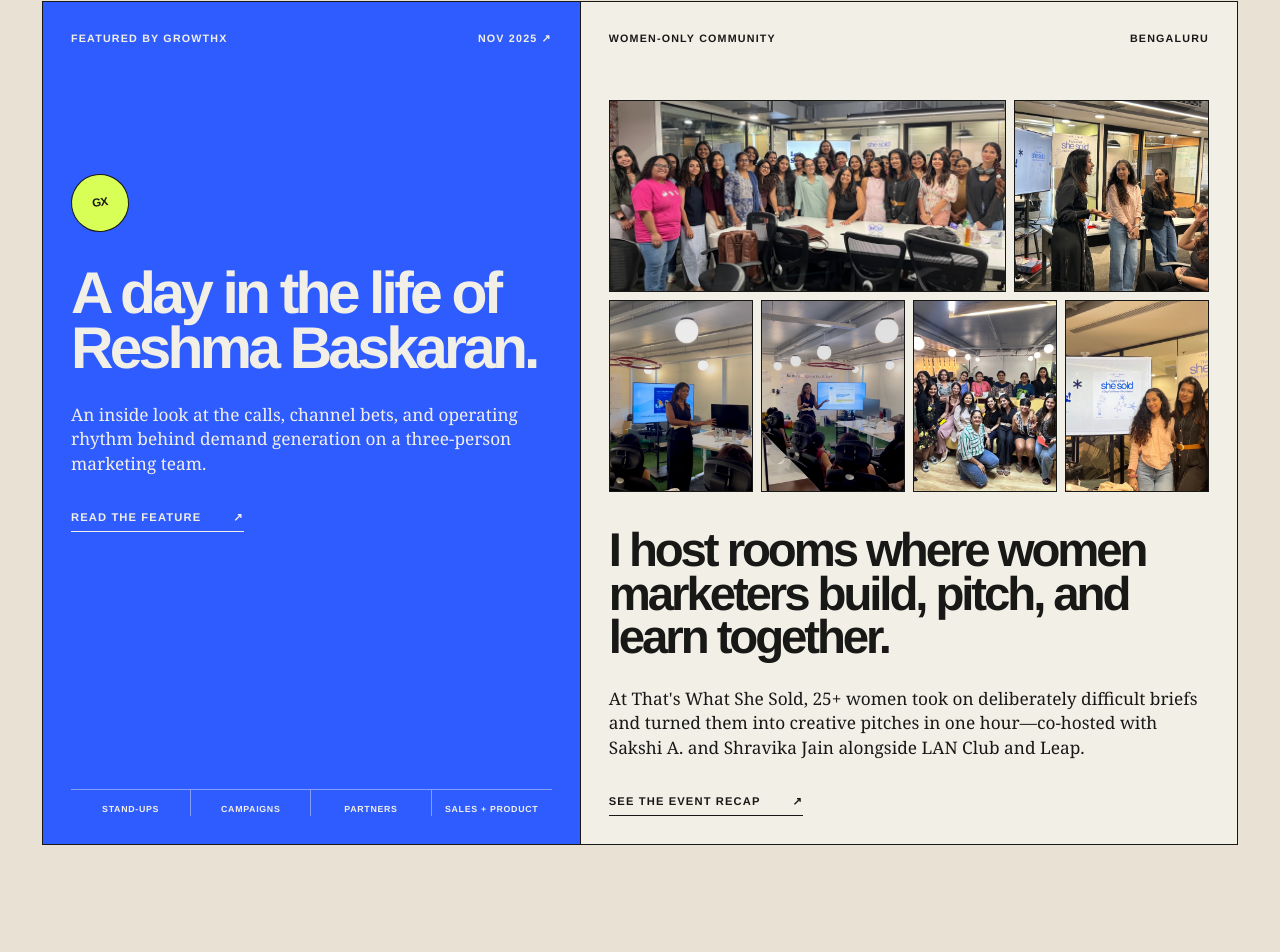
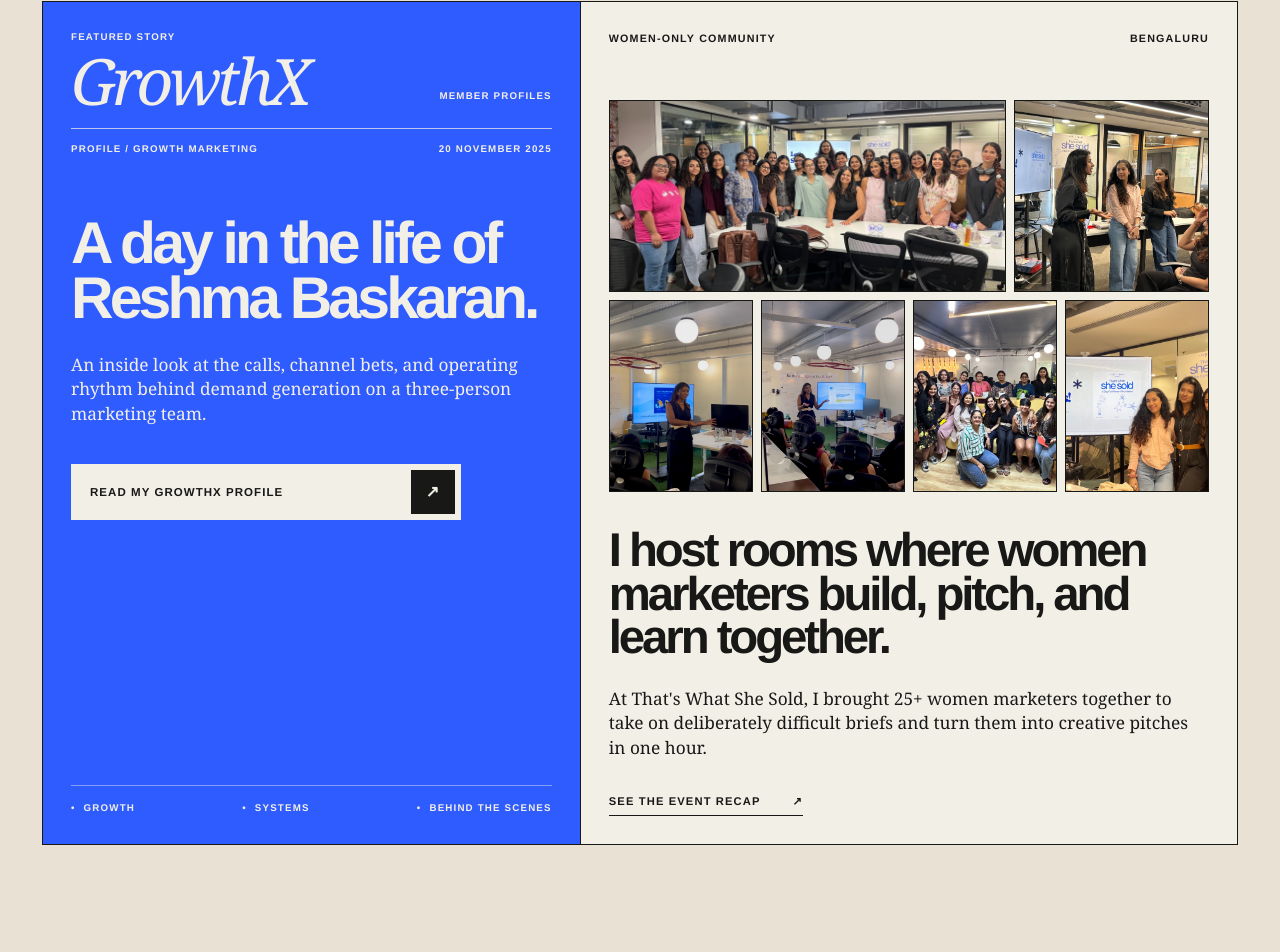
Before and after one commit to reshma-baskaran/reshma.baskaran, a Next.js app: page / in a window 1280 px wide. Shown: the part 3735-4687 px from the top of the page. Built offline with nearby package versions, Linux system fonts and the light colour scheme.

Commit message:
Refine editorial feature and community copy

```diff
--- a/app/globals.css
+++ b/app/globals.css
@@ -1034,6 +1034,11 @@
   transform: translateY(-3px);
 }
 
+.feature-story:hover .feature-cta,
+.feature-story:focus-visible .feature-cta {
+  background: var(--paper-deep);
+}
+
 .feature-story:focus-visible,
 .community-story .proof-link:focus-visible {
   outline: 3px solid var(--acid);
@@ -1050,25 +1055,52 @@
 }
 
 .feature-story-copy {
-  margin: auto 0;
+  margin: 60px 0 auto;
   max-width: 560px;
 }
 
-.feature-mark {
-  align-items: center;
-  background: var(--acid);
-  border: 1px solid var(--ink);
-  border-radius: 50%;
-  color: var(--ink);
+.feature-masthead {
+  align-items: end;
+  border-bottom: 1px solid rgba(242, 239, 231, 0.72);
+  display: grid;
+  gap: 10px 18px;
+  grid-template-columns: 1fr auto;
+  padding-bottom: 22px;
+}
+
+.feature-masthead strong {
+  font-family: var(--serif);
+  font-size: clamp(2.8rem, 5vw, 5.4rem);
+  font-style: italic;
+  font-weight: 400;
+  grid-column: 1;
+  letter-spacing: -0.07em;
+  line-height: 0.8;
+}
+
+.feature-overline,
+.feature-edition,
+.feature-dateline,
+.feature-footer {
+  font-size: 0.61rem;
+  font-weight: 900;
+  letter-spacing: 0.12em;
+  text-transform: uppercase;
+}
+
+.feature-overline {
+  grid-column: 1 / 3;
+}
+
+.feature-edition {
+  grid-column: 2;
+  padding-bottom: 2px;
+}
+
+.feature-dateline {
   display: flex;
-  font-size: 0.72rem;
-  font-weight: 900;
-  height: 58px;
-  justify-content: center;
-  letter-spacing: -0.04em;
-  margin-bottom: 34px;
-  transform: rotate(-8deg);
-  width: 58px;
+  justify-content: space-between;
+  padding-top: 13px;
 }
 
 .feature-story h3,
@@ -1088,6 +1120,35 @@
   max-width: 600px;
 }
 
+.feature-cta {
+  align-items: center;
+  background: var(--paper);
+  border: 1px solid var(--paper);
+  color: var(--ink);
+  display: flex;
+  font-size: 0.72rem;
+  font-weight: 900;
+  justify-content: space-between;
+  letter-spacing: 0.09em;
+  margin-top: 38px;
+  max-width: 390px;
+  padding: 5px 5px 5px 18px;
+  text-transform: uppercase;
+  transition: background 160ms ease;
+  width: 100%;
+}
+
+.feature-cta-arrow {
+  align-items: center;
+  background: var(--ink);
+  color: var(--paper);
+  display: flex;
+  font-size: 1rem;
+  height: 44px;
+  justify-content: center;
+  width: 44px;
+}
+
 .proof-link {
   align-items: center;
   border-bottom: 1px solid currentColor;
@@ -1101,25 +1162,18 @@
   width: max-content;
 }
 
-.feature-timeline {
+.feature-footer {
   border-top: 1px solid rgba(242, 239, 231, 0.45);
-  display: grid;
-  grid-template-columns: repeat(4, 1fr);
+  display: flex;
+  gap: 18px;
+  justify-content: space-between;
   margin-top: auto;
+  padding-top: 15px;
 }
 
-.feature-timeline span {
-  border-right: 1px solid rgba(242, 239, 231, 0.45);
-  font-size: 0.55rem;
-  font-weight: 800;
-  letter-spacing: 0.08em;
-  padding: 13px 8px 0;
-  text-align: center;
-  text-transform: uppercase;
-}
-
-.feature-timeline span:last-child {
-  border-right: 0;
+.feature-footer span::before {
+  content: "•";
+  margin-right: 8px;
 }
 
 .community-story {
@@ -1370,13 +1424,18 @@
     min-height: 620px;
   }
 
-  .feature-timeline {
-    grid-template-columns: repeat(2, 1fr);
+  .feature-masthead strong {
+    font-size: clamp(3.2rem, 16vw, 5rem);
   }
 
-  .feature-timeline span {
-    border-bottom: 1px solid rgba(242, 239, 231, 0.45);
-    padding: 11px 8px;
+  .feature-story-copy {
+    margin-top: 54px;
+  }
+
+  .feature-footer {
+    align-items: flex-start;
+    flex-direction: column;
+    gap: 7px;
   }
 
   .community-photo-grid {
--- a/app/page.tsx
+++ b/app/page.tsx
@@ -323,24 +323,30 @@
             rel="noreferrer"
             aria-label="Read the GrowthX day in the life feature"
           >
-            <div className="proof-card-meta">
-              <span>Featured by GrowthX</span>
-              <span>Nov 2025 ↗</span>
+            <div className="feature-masthead">
+              <span className="feature-overline">Featured story</span>
+              <strong>GrowthX</strong>
+              <span className="feature-edition">Member profiles</span>
+            </div>
+            <div className="feature-dateline">
+              <span>Profile / Growth marketing</span>
+              <time dateTime="2025-11-20">20 November 2025</time>
             </div>
             <div className="feature-story-copy">
-              <span className="feature-mark" aria-hidden="true">GX</span>
               <h3>A day in the life of Reshma Baskaran.</h3>
               <p>
                 An inside look at the calls, channel bets, and operating rhythm
                 behind demand generation on a three-person marketing team.
               </p>
-              <span className="proof-link">Read the feature <span aria-hidden="true">↗</span></span>
+              <span className="feature-cta">
+                <span>Read my GrowthX profile</span>
+                <span className="feature-cta-arrow" aria-hidden="true">↗</span>
+              </span>
             </div>
-            <div className="feature-timeline" aria-hidden="true">
-              <span>Stand-ups</span>
-              <span>Campaigns</span>
-              <span>Partners</span>
-              <span>Sales + product</span>
+            <div className="feature-footer" aria-hidden="true">
+              <span>Growth</span>
+              <span>Systems</span>
+              <span>Behind the scenes</span>
             </div>
           </a>
 
@@ -402,9 +408,9 @@
             <div className="community-story-copy">
               <h3>I host rooms where women marketers build, pitch, and learn together.</h3>
               <p>
-                At That&apos;s What She Sold, 25+ women took on deliberately difficult
-                briefs and turned them into creative pitches in one hour—co-hosted
-                with Sakshi A. and Shravika Jain alongside LAN Club and Leap.
+                At That&apos;s What She Sold, I brought 25+ women marketers together
+                to take on deliberately difficult briefs and turn them into
+                creative pitches in one hour.
               </p>
               <a
                 className="proof-link"
```
